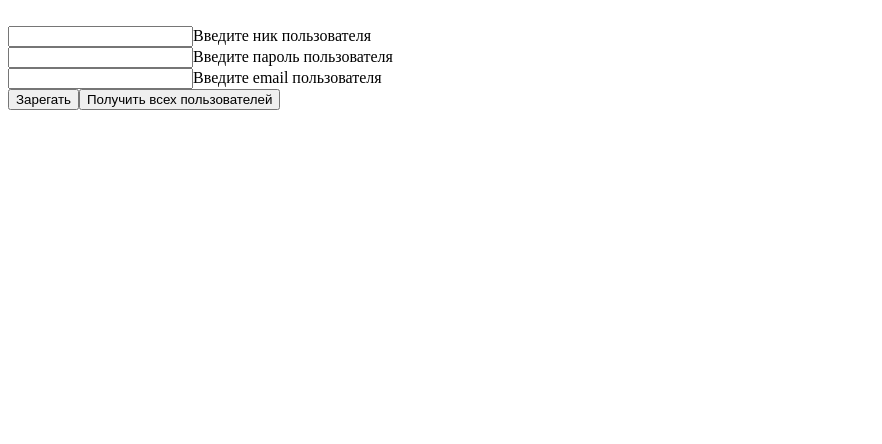
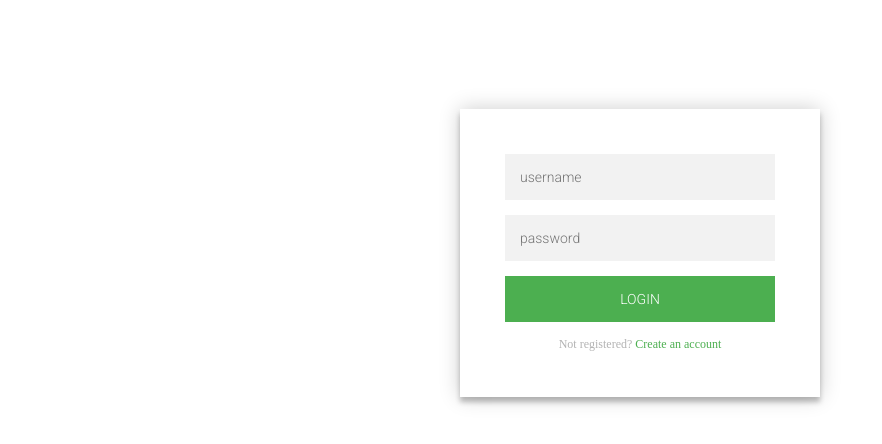
Before and after one commit to KawaiiHeavy/DooDle, an Angular app in the folder frontend/: page / in a window 1280 px wide. Shown: the top 444 px of the page, without its empty margins (0-882 px from the left). Built offline with nearby package versions, Linux system fonts and the light colour scheme.

Commit message:
Redesigned authorization page

```diff
--- a/frontend/src/app/app.component.html
+++ b/frontend/src/app/app.component.html
@@ -1,3 +1,3 @@
 <div class="container">
-  <app-main></app-main>
+  <app-authorization></app-authorization>
 </div>
--- a/frontend/src/app/components/authorization/authorization.component.html
+++ b/frontend/src/app/components/authorization/authorization.component.html
@@ -1 +1,17 @@
-<p>authorization works!</p>
+<div class="login-page">
+    <div class="form">
+      <form class="register-form">
+        <input type="text" placeholder="name"/>
+        <input type="password" placeholder="password"/>
+        <input type="text" placeholder="email address"/>
+        <button>create</button>
+        <p class="message">Already registered? <a href="#">Sign In</a></p>
+      </form>
+      <form class="login-form">
+        <input type="text" placeholder="username"/>
+        <input type="password" placeholder="password"/>
+        <button>login</button>
+        <p class="message">Not registered? <a href="#">Create an account</a></p>
+      </form>
+    </div>
+  </div>
--- a/frontend/src/app/components/authorization/authorization.component.scss
+++ b/frontend/src/app/components/authorization/authorization.component.scss
@@ -0,0 +1,98 @@
+@import url(https://fonts.googleapis.com/css?family=Roboto:300);
+
+.login-page {
+  width: 360px;
+  padding: 8% 0 0;
+  margin: auto;
+}
+.form {
+  position: relative;
+  z-index: 1;
+  background: #FFFFFF;
+  max-width: 360px;
+  margin: 0 auto 100px;
+  padding: 45px;
+  text-align: center;
+  box-shadow: 0 0 20px 0 rgba(0, 0, 0, 0.2), 0 5px 5px 0 rgba(0, 0, 0, 0.24);
+}
+.form input {
+  font-family: "Roboto", sans-serif;
+  outline: 0;
+  background: #f2f2f2;
+  width: 100%;
+  border: 0;
+  margin: 0 0 15px;
+  padding: 15px;
+  box-sizing: border-box;
+  font-size: 14px;
+}
+.form button {
+  font-family: "Roboto", sans-serif;
+  text-transform: uppercase;
+  outline: 0;
+  background: #4CAF50;
+  width: 100%;
+  border: 0;
+  padding: 15px;
+  color: #FFFFFF;
+  font-size: 14px;
+  -webkit-transition: all 0.3 ease;
+  transition: all 0.3 ease;
+  cursor: pointer;
+}
+.form button:hover,.form button:active,.form button:focus {
+  background: #43A047;
+}
+.form .message {
+  margin: 15px 0 0;
+  color: #b3b3b3;
+  font-size: 12px;
+}
+.form .message a {
+  color: #4CAF50;
+  text-decoration: none;
+}
+.form .register-form {
+  display: none;
+}
+.container {
+  position: relative;
+  z-index: 1;
+  max-width: 300px;
+  margin: 0 auto;
+}
+.container:before, .container:after {
+  content: "";
+  display: block;
+  clear: both;
+}
+.container .info {
+  margin: 50px auto;
+  text-align: center;
+}
+.container .info h1 {
+  margin: 0 0 15px;
+  padding: 0;
+  font-size: 36px;
+  font-weight: 300;
+  color: #1a1a1a;
+}
+.container .info span {
+  color: #4d4d4d;
+  font-size: 12px;
+}
+.container .info span a {
+  color: #000000;
+  text-decoration: none;
+}
+.container .info span .fa {
+  color: #EF3B3A;
+}
+body {
+  background: #76b852; /* fallback for old browsers */
+  background: rgb(141,194,111);
+  background: linear-gradient(90deg, rgba(141,194,111,1) 0%, rgba(118,184,82,1) 50%);
+  font-family: "Roboto", sans-serif;
+  -webkit-font-smoothing: antialiased;
+  -moz-osx-font-smoothing: grayscale;
+}
```
